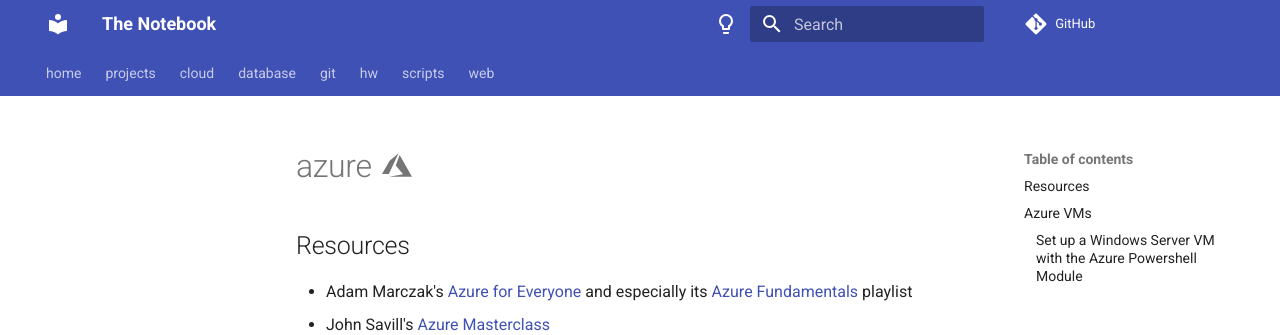
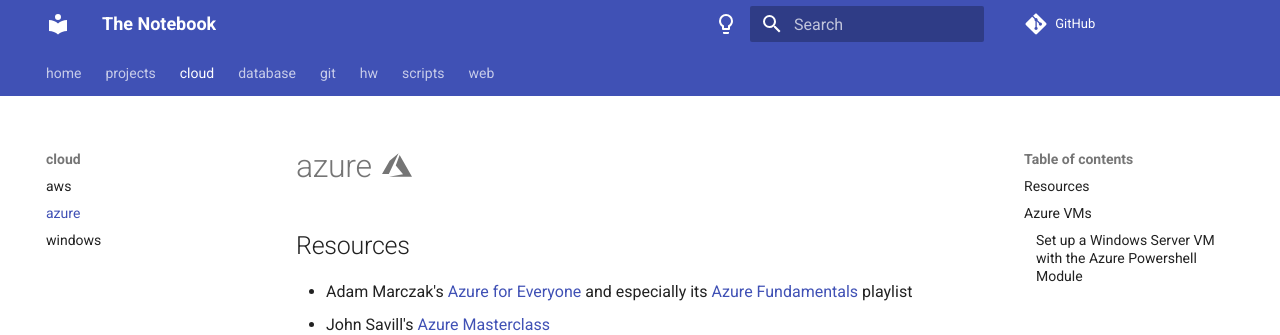
Before and after one commit to sannae/the-notebook, an MkDocs documentation site: the page built from docs/cloud/azure.md, in a window 1280 px wide. Shown: the top 335 px of the page. Built offline with MkDocs 1.6.1 and Material for MkDocs 9.7.7, drawn with Linux system fonts in a browser that asks for light colours; comment, search, counter and statistics services are not loaded; some of the changed lines change nothing that is shown.

Commit message:
resources in azure

```diff
--- a/mkdocs.yml
+++ b/mkdocs.yml
@@ -6,7 +6,7 @@
   - projects: projects.md
   - cloud:
     - aws: cloud/aws.md
-    #- azure: cloud/azure.md
+    - azure: cloud/azure.md
     - windows: cloud/windows.md
   - database:
     - postgres: db/postgres.md
```
